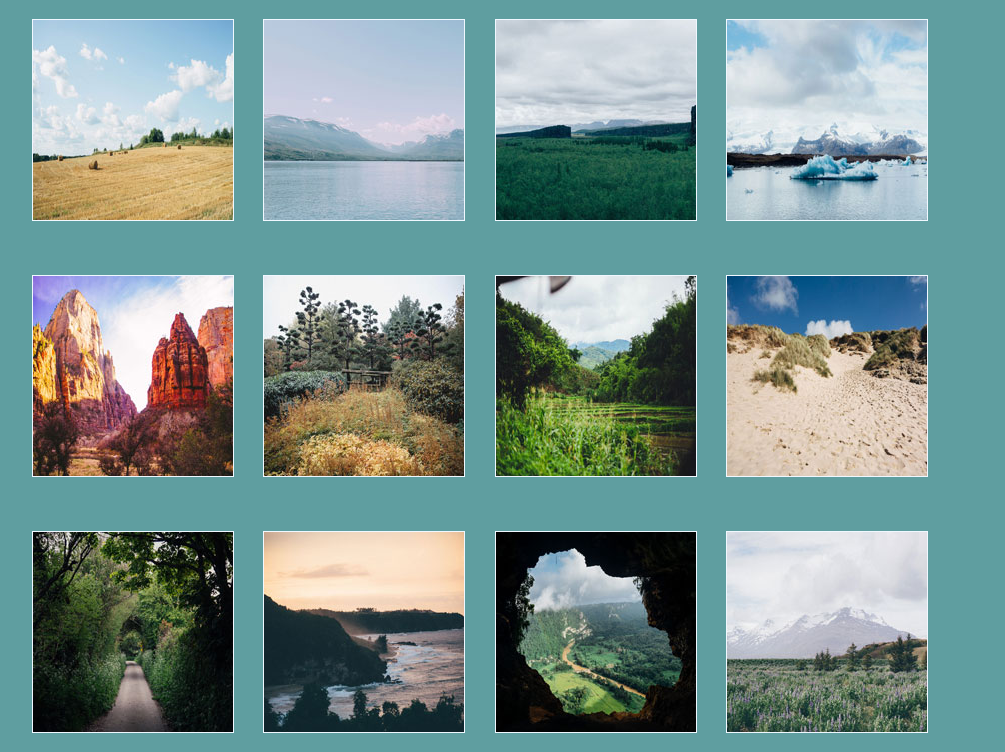
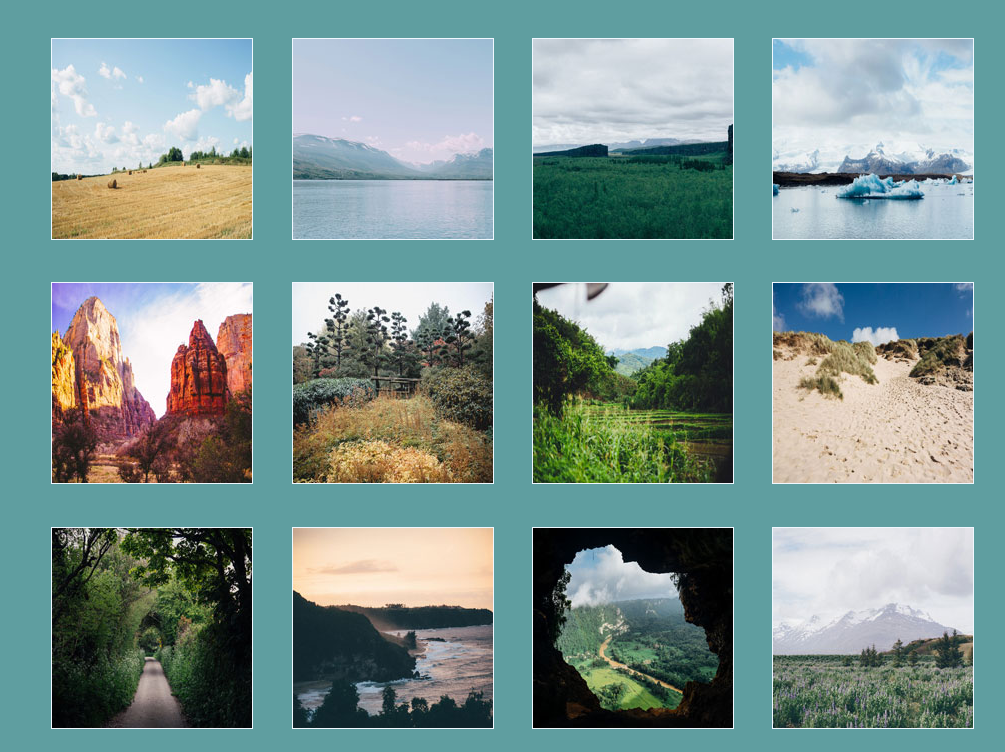
Before and after one commit to neilsatt/InteractivePhotoGallery, a plain HTML site: page index.html in a window 1280 px wide. Shown: the part 61-813 px from the top of the page, without its empty margins (108-1113 px from the left). Drawn offline with nearby package versions, Linux system fonts and the light colour scheme.

Commit message:
add flexbox layout

```diff
--- a/css/styles.css
+++ b/css/styles.css
@@ -3,44 +3,25 @@ body {
     background-color: cadetblue;
 }
 
-a {
-    text-decoration: none;
-    outline: none;
-}
 
 #searchbox  {
       margin: 0 auto;
-    width: 200px;
+      width: 200px;
+}
 
-}
-img {
-    margin-right: 25px;
-    border: 1px solid aliceblue;
-}
-#row1 {
-    position:relative;
-   display: inline-block;
-    padding-bottom: 50px;
-    width: 100%;
+
+.pic-container {
+    display: flex;
+    flex-wrap: wrap;
+    max-width: 1000px;
+    margin: auto;
 
 }
 
-#row2 {
-   position:relative;
-   display: inline-block;
-    padding-bottom: 50px;
-    width: 100%;
-
+.pic-container .item{
+    margin: 1.2em;
 }
 
-#row3 {
-   position:relative;
-   display: inline-block;
-   width: 100%;
+img {
+  border: 1px solid aliceblue;
 }
-
-#pic-container {
-    width: 1000px;
-     display: block;
-     margin: auto;
-}
--- a/index.html
+++ b/index.html
@@ -3,6 +3,7 @@
 
 <head>
     <meta charset="utf-8">
+    <meta name="viewport" content="width=device-width, initial-scale=1">
     <title>Slideshow</title>
     <link rel="stylesheet" href="css/normalize.css">
     <link rel="stylesheet" href="css/styles.css">
@@ -16,68 +17,59 @@
             <h1>Searchbox</h1>
         </div>
 
-    <div id="pic-container">
-        <div id="row1">
+        <div class="pic-container">
 
-            <a href="photos/01.jpg" alt="farmland picture" data-lightbox="image-1" data-title="Farmland in the Midwest">
+
+
+                        <a href="photos/01.jpg"  class="item" alt="farmland picture" data-lightbox="image-1" data-title="Farmland in the Midwest" class="item">
                              <img src="photos/thumbnails/01.jpg" alt="farmland picture">
                         </a>
-            <a href="photos/02.jpg" alt="lake picture" data-lightbox="image-2" data-title="Moutain Lake in the Rockies">
+                        <a href="photos/02.jpg" alt="lake picture" data-lightbox="image-2" data-title="Moutain Lake in the Rockies" class="item">
                             <img src="photos/thumbnails/02.jpg" alt="lake picture">
                         </a>
-            <a href="photos/03.jpg" alt="meadow picture" data-lightbox="image-3" data-title="Lush Field of Green in Europe">
+                        <a href="photos/03.jpg" alt="meadow picture" data-lightbox="image-3" data-title="Lush Field of Green in Europe"  class="item">
                             <img src="photos/thumbnails/03.jpg" alt="meadow picture">
                         </a>
-            <a href="photos/04.jpg" alt="moutain glacier picture" data-lightbox="image-4" data-title="Mountain glacier in the Arctic">
+                        <a href="photos/04.jpg" alt="moutain glacier picture" data-lightbox="image-4" data-title="Mountain glacier in the Arctic"  class="item">
                             <img src="photos/thumbnails/04.jpg" alt="moutain glacier picture">
-            </a>
-        </div>
-
-
-        <div id="row2">
-
-
-                <a href="photos/05.jpg" alt="rock formation picture" data-lightbox="image-5" data-title="Rock Formations in Utah">
-                    <img src="photos/thumbnails/05.jpg" alt="rock formation picture">
                         </a>
 
 
-                <a href="photos/06.jpg" alt="trees picture" data-lightbox="image-6" data-title="Trees in an Asian Garden">
+
+
+                    <a href="photos/05.jpg" alt="rock formation picture" data-lightbox="image-5" data-title="Rock Formations in Utah"  class="item">
+                        <img src="photos/thumbnails/05.jpg" alt="rock formation picture">
+                    </a>
+                    <a href="photos/06.jpg" alt="trees picture" data-lightbox="image-6" data-title="Trees in an Asian Garden"  class="item">
                         <img src="photos/thumbnails/06.jpg" alt="trees picture">
+                    </a>
+                    <a href="photos/07.jpg" alt="mountain marsh picture" data-lightbox="image-7" data-title="Marsh in the Mountains"  class="item">
+                        <img src="photos/thumbnails/07.jpg" alt="mountain marsh picture">
+                    </a>
+                    <a href="photos/08.jpg" alt="sandy cliff picture" data-lightbox="image-8" data-title="Sandy cliff near the beach"  class="item">
+                        <img src="photos/thumbnails/08.jpg" alt="sandy cliff picture">
                     </a>
 
 
-                <a href="photos/07.jpg" alt="mountain marsh picture" data-lightbox="image-7" data-title="Marsh in the Mountains">
-                    <img src="photos/thumbnails/07.jpg" alt="mountain marsh picture">
+
+
+                    <a href="photos/09.jpg" alt="coutry road picture" data-lightbox="image-9" data-title="Country Road surrounded by trees"  class="item">
+                        <img src="photos/thumbnails/09.jpg" alt="coutry road picture">
+                    </a>
+                    <a href="photos/10.jpg" alt="beach picture" data-lightbox="image-10" data-title="Beach on the western coast"  class="item">
+                        <img src="photos/thumbnails/10.jpg" alt="beach picture">
+                    </a>
+                    <a href="photos/11.jpg" alt="cave picture" data-lightbox="image-11" data-title="Cave above the green fields"  class="item">
+                        <img src="photos/thumbnails/11.jpg" alt="cave picture">
+                    </a>
+                    <a href="photos/12.jpg" alt="moutain field picture" data-lightbox="image-12" data-title="Mountain Field in fall"  class="item">
+                        <img src="photos/thumbnails/12.jpg" alt="moutain field picture">
                     </a>
 
 
-                <a href="photos/08.jpg" alt="sandy cliff picture" data-lightbox="image-8" data-title="Sandy cliff near the beach">
-                    <img src="photos/thumbnails/08.jpg" alt="sandy cliff picture">
-                </a>
+    </div>
 
-        </div>
-        <div id="row3">
-
-                <a href="photos/09.jpg" alt="coutry road picture" data-lightbox="image-9" data-title="Country Road surrounded by trees">
-                    <img src="photos/thumbnails/09.jpg" alt="coutry road picture">
-                </a>
-
-                <a href="photos/10.jpg" alt="beach picture" data-lightbox="image-10" data-title="Beach on the western coast">
-                    <img src="photos/thumbnails/10.jpg" alt="beach picture">
-                </a>
-
-                <a href="photos/11.jpg" alt="cave picture" data-lightbox="image-11" data-title="Cave above the green fields">
-                    <img src="photos/thumbnails/11.jpg" alt="cave picture">
-                </a>
-
-                <a href="photos/12.jpg" alt="moutain field picture" data-lightbox="image-12" data-title="Mountain Field in fall">
-                    <img src="photos/thumbnails/12.jpg" alt="moutain field picture">
-                </a>
-
-         </div>
-    </div>
   <script src="lightbox2-master/src/js/lightbox.js"></script>
 </body>
+
 </html>
-</html>
```
Lines whose indentation alone changed are shown as unchanged.
